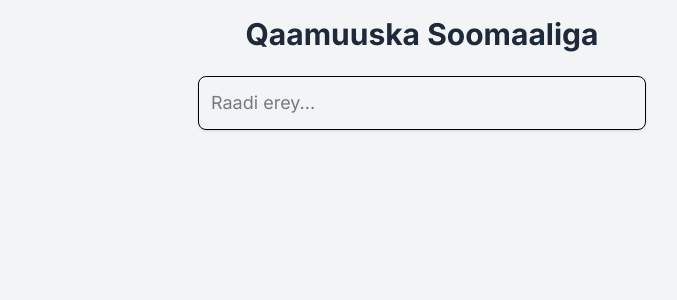
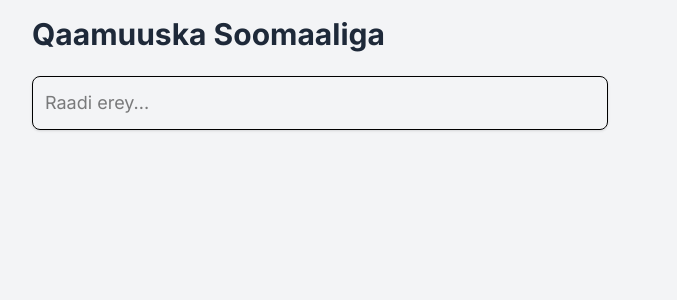
Before and after one commit to Abdullahi-a-hussein/somali-to-somali-dictionary, a Next.js app in the folder front-end/: page / in a window 1280 px wide. Shown: the top 300 px of the page, without its empty margins (218-895 px from the left). Built offline with nearby package versions, Linux system fonts and the light colour scheme.

Commit message:
Adding styling for larger screen

```diff
--- a/front-end/app/components/Autocomplete.js
+++ b/front-end/app/components/Autocomplete.js
@@ -106,12 +106,12 @@ export default function Autocomplete() {
   }, [selectedWord]);
 
   return (
-    <div className="w-full max-w-xl mx-auto font-sans">
+    <div className="w-full max-w-full md:max-w-xl lg:max-w-[780px] mx-auto font-sans">
       {/* Search Input */}
       <div className="relative">
         <input
           type="text"
-          className="border p-3 rounded-lg w-full focus:outline-none focus:ring-2 focus:ring-blue-500 text-black text-lg shadow-sm"
+          className="border p-3 rounded-lg w-xl focus:outline-none focus:ring-2 focus:ring-blue-500 text-black text-lg shadow-sm"
           placeholder="Raadi erey..."
           value={query}
           onChange={(e) => setQuery(e.target.value)}
--- a/front-end/app/page.js
+++ b/front-end/app/page.js
@@ -3,8 +3,8 @@ import Autocomplete from "./components/Autocomplete";
 export default function Home() {
   return (
     <main className="flex min-h-screen flex-col items-center p-4 bg-gray-100">
-      <div className="w-full max-w-md">
-        <h1 className="text-3xl font-bold text-center mb-6 text-gray-800">
+      <div className="w-full md:max-w-md lg:max-w-[780px] mx-auto">
+        <h1 className="text-3xl font-bold mb-6 text-gray-800">
           Qaamuuska Soomaaliga
         </h1>
         <Autocomplete />
```
